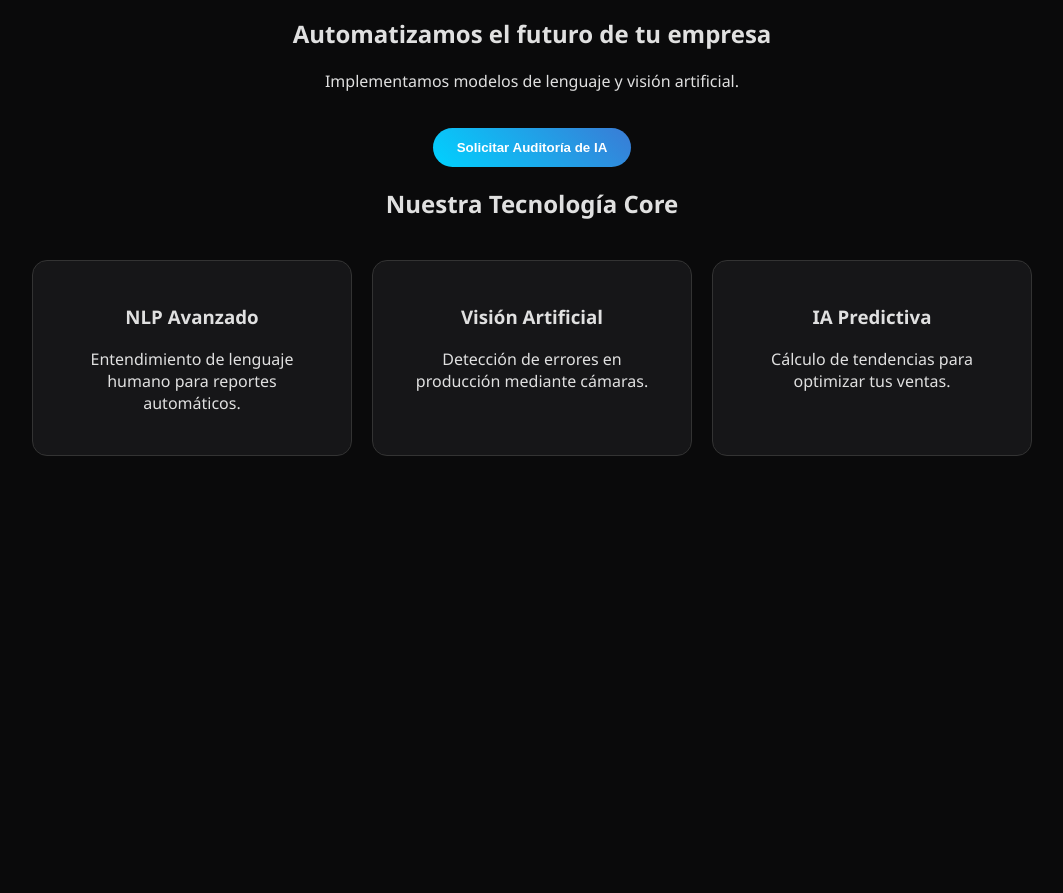
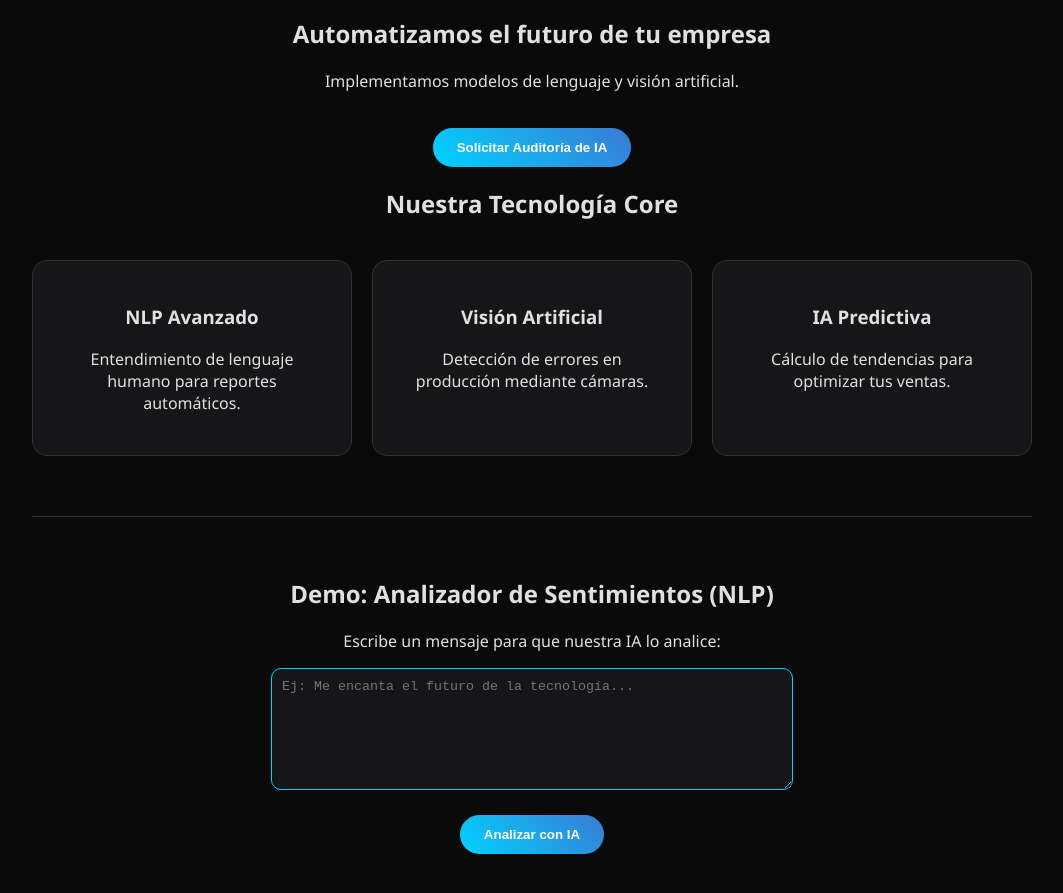
Before and after one commit to yohan-cod3/Startup-IA, a plain HTML site: page index.html in a window 1280 px wide. Shown: the part 199-1092 px from the top of the page, without its empty margins (108-1171 px from the left). Before the commit the page ends 920 px from the top, so only its background shows below. Drawn offline with Linux system fonts and the light colour scheme.

Commit message:
Feature: Implementación de demo interactiva de NLP

```diff
--- a/index.html
+++ b/index.html
@@ -103,6 +103,32 @@
                 </div>
             </div>
         </section>
+<section id="demo-nlp" style="margin-top: 60px; border-top: 1px solid #333; padding-top: 40px;">
+    <h2>Demo: Analizador de Sentimientos (NLP)</h2>
+    <p>Escribe un mensaje para que nuestra IA lo analice:</p>
+    <textarea id="userInput" placeholder="Ej: Me encanta el futuro de la tecnología..." style="width: 80%; max-width: 500px; height: 100px; border-radius: 10px; padding: 10px; background: #161618; color: white; border: 1px solid #00d2ff;"></textarea>
+    <br>
+    <button onclick="analizarTexto()">Analizar con IA</button>
+    <div id="resultadoIA" style="margin-top: 20px; font-weight: bold; color: #00d2ff;"></div>
+</section>
     </main>
+<script>
+    function analizarTexto() {
+        const texto = document.getElementById('userInput').value.toLowerCase();
+        const display = document.getElementById('resultadoIA');
+
+        display.innerHTML = "Procesando tokens... 🧠";
+
+        setTimeout(() => {
+            if (texto.includes("bueno") || texto.includes("encanta") || texto.includes("excelente")) {
+                display.innerHTML = "Resultado IA: Sentimiento POSITIVO ✅";
+            } else if (texto.includes("malo") || texto.includes("horrible") || texto.includes("error")) {
+                display.innerHTML = "Resultado IA: Sentimiento NEGATIVO ❌";
+            } else {
+                display.innerHTML = "Resultado IA: Sentimiento NEUTRO ⚖️";
+            }
+        }, 800);
+    }
+</script>
 </body>
 </html>
```
